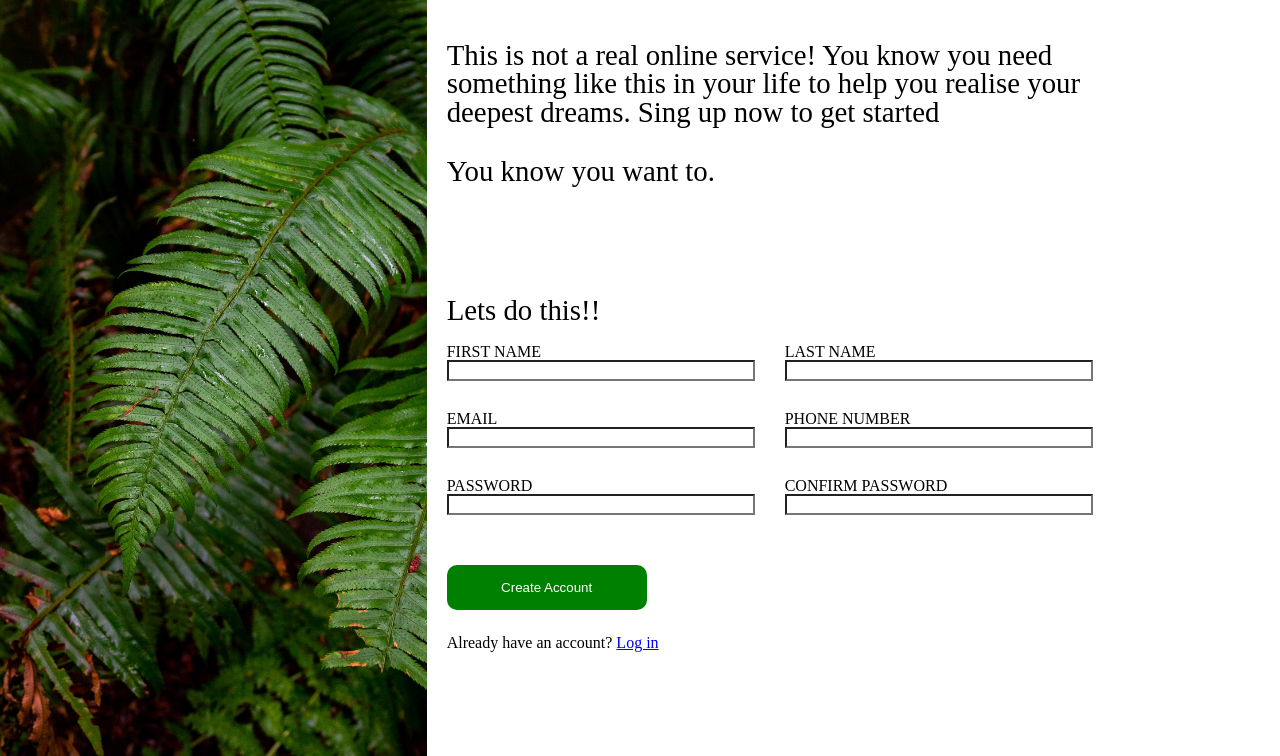
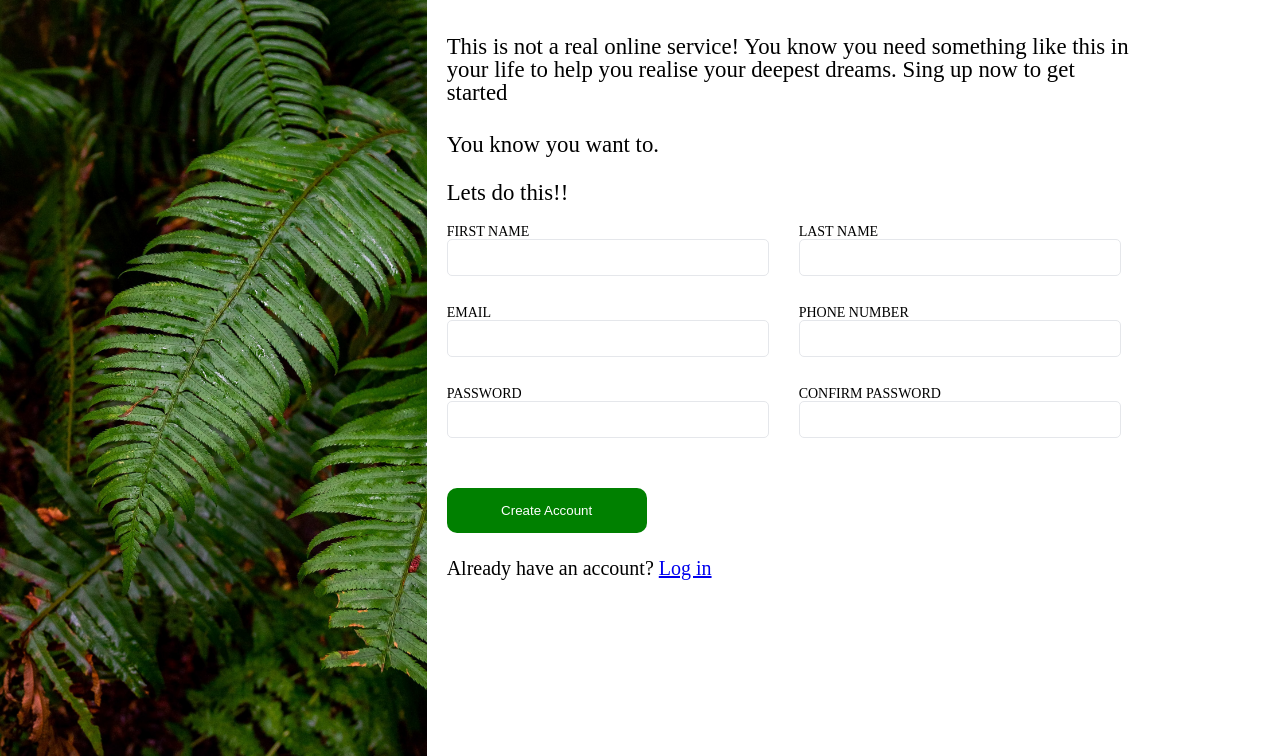
Before and after one commit to ritizzzz/sign-up-form, a plain HTML site: page index.html in a window 1280 px wide. Shown: the part 44-800 px from the top of the page. Drawn offline with Linux system fonts and the light colour scheme.

Commit message:
input have been styled

```diff
--- a/index.html
+++ b/index.html
@@ -31,38 +31,37 @@
             <form action="#" method="post">
                 <p class="shared">Lets do this!!</p>
                     <div class="formbody">
-
                             <div class="row">
                                     <div class="col">
                                         <label for="firstname">FIRST NAME</label>
-                                    <input type="text" id="firstname" name="firstname">
+                                        <input type="text" id="firstname" name="firstname" required>
                                     </div>
 
                                     <div class="col">
                                         <label for="lastname">LAST NAME</label>
-                                    <input type="text" id="lastname" name="lastname">
+                                        <input type="text" id="lastname" name="lastname" required>
                                     </div>
                             </div>
 
                             <div class="row">
                                 <div class="col">
                                     <label for="email">EMAIL</label>
-                                <input type="email" id="email" name="email">
+                                    <input type="email" id="email" name="email" required>
                                 </div>
                                 <div class="col">
                                     <label for="phonenumber">PHONE NUMBER</label>
-                                <input type="number" id="phonenumber" name="phonenumber">
+                                    <input type="number" id="phonenumber" name="phonenumber" required>
                                 </div>
 
                             </div>
                             <div class="row">
                                 <div class="col">
                                     <label for="password">PASSWORD</label>
-                                <input type="password" id="password" name="password">
+                                    <input type="password" id="password" name="password" required>
                                 </div>
                                 <div class="col">
                                     <label for="confirmpassword">CONFIRM PASSWORD</label>
-                                <input type="password" id="confirmpassword" name="confirmpassword">
+                                    <input type="password" id="confirmpassword" name="confirmpassword" required>
                                 </div>
                             </div>
                     </div>
--- a/styles.css
+++ b/styles.css
@@ -45,6 +45,8 @@ table {
 	border-spacing: 0;
 }
 
+
+/* file css */
 body{
     width: 100vw;
     height: 100vh;
@@ -66,24 +68,31 @@ body{
 main{
     flex: 2;
     height: 100vh;
-	display: flex;
-	flex-direction: column;
-	justify-content: space-evenly;
-
 }
-
+:root{
+	font-size: 20px;
+}
 /* form-styling */
 /* remove all system level styling */
 input {
 	-webkit-appearance: none;
 	appearance: none;
+	border: 1px solid #E5E7EB;
 	width: 300px;
+	padding: 10px;
+	border-radius: 5px;
 	margin-bottom: 30px;
 	margin-right: 30px;
   }
 
+input:focus{
+	outline: none;
+	border: 1px solid rgb(86, 203, 241);
+	box-shadow: 3px 3px 3px -3px black;
+}
+
 form{
-	width: calc(100%-20px);
+
 	display: flex;
 	flex-direction: column;
 	gap: 20px;
@@ -105,13 +114,16 @@ button{
 	gap: 30px;
 	padding-left: 20px;
 	width: 80%;
+	margin-top: 10vh;
 }
 
 .shared{
-	font-size: calc(1rem + 1vw);
+	font-size: max(calc(0.5rem + 1vw), 22px);
 }
 
-
+label{
+	font-size:  max(calc(0.1rem + 0.5vw), 14px);
+}
 form>p{
 	margin-top: 5px;
 }
@@ -121,8 +133,7 @@ form>p{
 
   }
 
-  .row{
+.row{
 	display: flex;
-	flex-wrap: wrap;
 
-  }
+}
```
Lines whose indentation alone changed are shown as unchanged.
